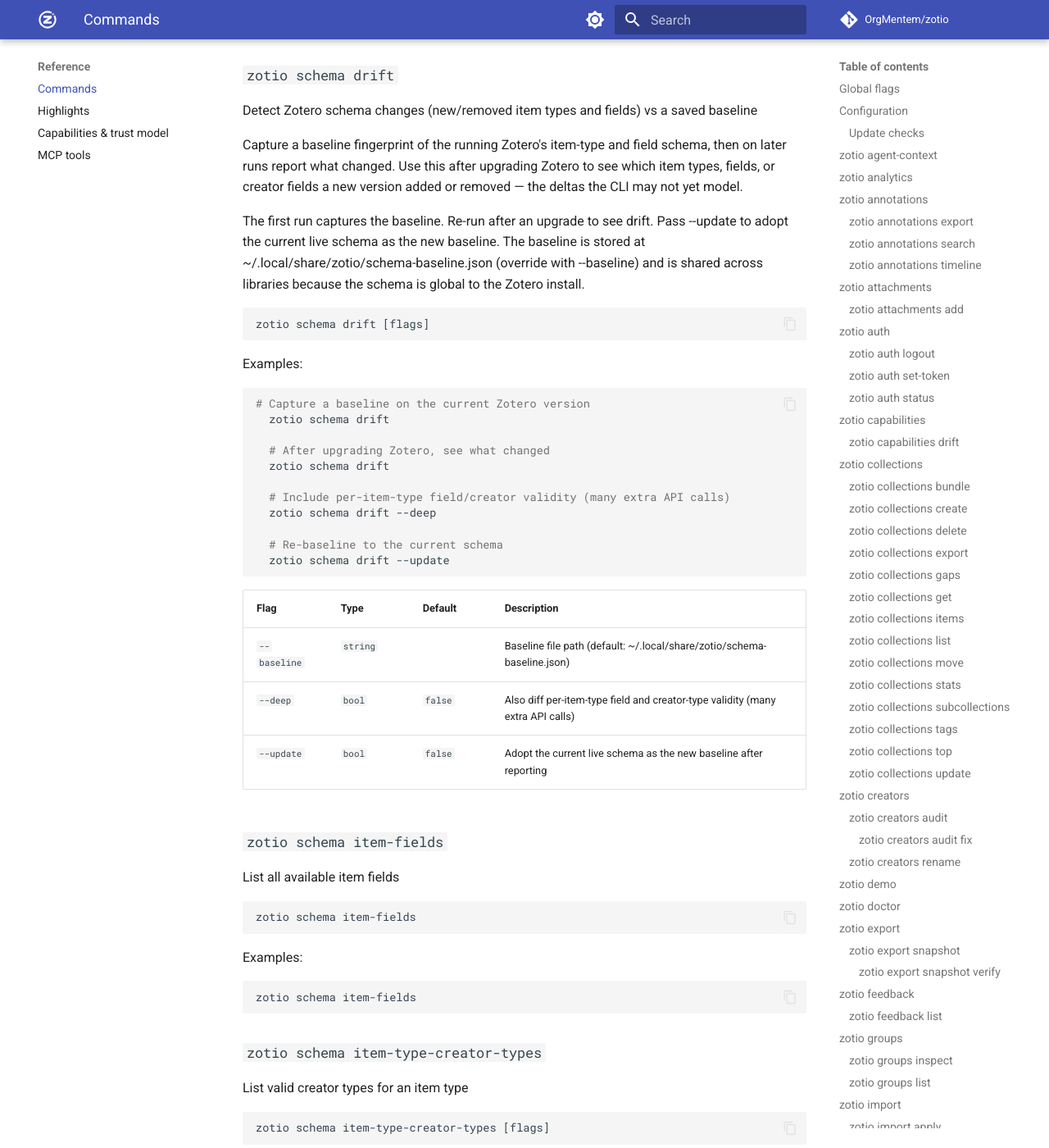
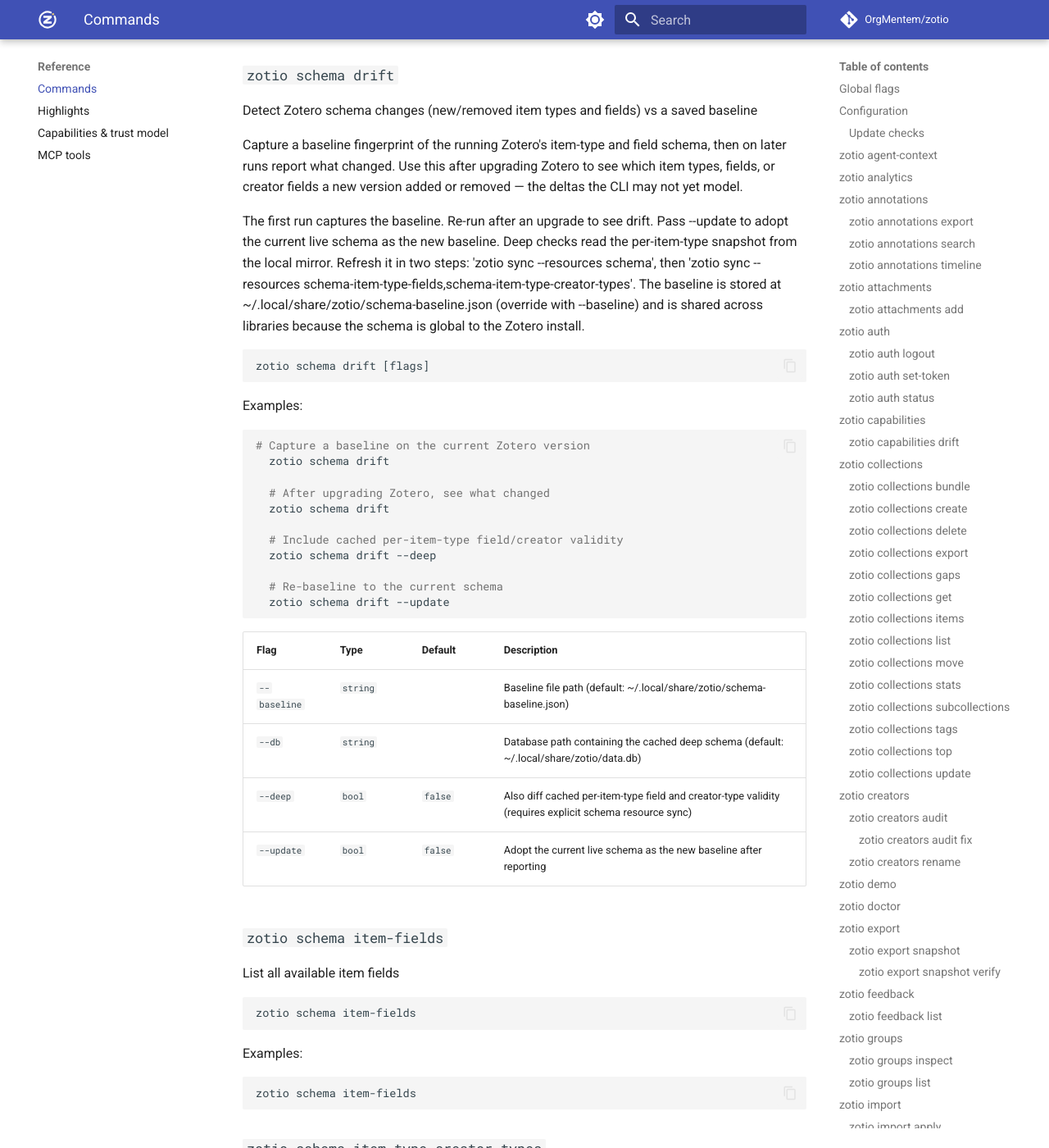
Before and after one commit to OrgMentem/zotio, an MkDocs documentation site: the page built from docs/reference/commands.md, in a window 1280 px wide and 1400 px high, scrolled down 61628 px. Shown: the whole window at 82% size. Built offline with MkDocs 1.6.1 and Material for MkDocs 9.7.7, drawn with Linux system fonts in a browser that asks for light colours; comment, search, counter and statistics services are not loaded; some of the changed text lies outside the part shown.

Commit message:
docs: record the backlog sweep and regenerate the derived surfaces
Command reference and the MCP mirror golden follow the sync --resources help
change; both are generated, so they move with it.

````diff
--- a/docs/reference/commands.md
+++ b/docs/reference/commands.md
@@ -2472,10 +2472,12 @@
 — the deltas the CLI may not yet model.
 
 The first run captures the baseline. Re-run after an upgrade to see drift. Pass
---update to adopt the current live schema as the new baseline. The baseline is
-stored at ~/.local/share/zotio/schema-baseline.json (override with
---baseline) and is shared across libraries because the schema is global to the
-Zotero install.
+--update to adopt the current live schema as the new baseline. Deep checks read
+the per-item-type snapshot from the local mirror. Refresh it in two steps:
+'zotio sync --resources schema', then 'zotio sync --resources schema-item-type-fields,schema-item-type-creator-types'.
+The baseline is stored at ~/.local/share/zotio/schema-baseline.json (override
+with --baseline) and is shared across libraries because the schema is global to
+the Zotero install.
 
 ```
 zotio schema drift [flags]
@@ -2490,7 +2492,7 @@
   # After upgrading Zotero, see what changed
   zotio schema drift
 
-  # Include per-item-type field/creator validity (many extra API calls)
+  # Include cached per-item-type field/creator validity
   zotio schema drift --deep
 
   # Re-baseline to the current schema
@@ -2500,7 +2502,8 @@
 | Flag | Type | Default | Description |
 | --- | --- | --- | --- |
 | `--baseline` | `string` |  | Baseline file path (default: ~/.local/share/zotio/schema-baseline.json) |
-| `--deep` | `bool` | `false` | Also diff per-item-type field and creator-type validity (many extra API calls) |
+| `--db` | `string` |  | Database path containing the cached deep schema (default: ~/.local/share/zotio/data.db) |
+| `--deep` | `bool` | `false` | Also diff cached per-item-type field and creator-type validity (requires explicit schema resource sync) |
 | `--update` | `bool` | `false` | Adopt the current live schema as the new baseline after reporting |
 
 ### `zotio schema item-fields`
@@ -2711,6 +2714,11 @@
 Supports resumable incremental sync (only fetches new data since the last sync)
 and full resync (--full, which also discards stored per-row versions).
 Once synced, use the 'search' command for instant full-text search.
+
+Per-item-type schema resources are excluded from the default sync because each
+selected resource makes one request per cached item type. Select
+schema-item-type-fields or schema-item-type-creator-types explicitly after the
+schema resource has populated the item-type list.
 
 Exit codes & warnings:
   Resources the API denies access to (HTTP 403, or HTTP 400 with an
@@ -2738,6 +2746,9 @@
   # Sync specific resources only
   zotio sync --resources channels,messages
 
+  # Cache per-item-type field validity (one request per cached item type)
+  zotio sync --resources schema-item-type-fields
+
   # Full resync (ignore previous checkpoint)
   zotio sync --full
 
@@ -2759,7 +2770,7 @@
 | `--fulltext` | `bool` | `false` | Also sync PDF full-text content (slower; one request per attachment) |
 | `--latest-only` | `bool` | `false` | Refresh head of each resource only; clears resume cursor and caps pages at 1. Mutually exclusive with --since (--since wins). |
 | `--max-pages` | `int` | `100` | Maximum pages to fetch per resource (0 = unlimited; cap-hit emits a sync_warning event) |
-| `--resources` | `stringSlice` | `[]` | Comma-separated resource types to sync (selecting items also syncs items-trash) |
+| `--resources` | `stringSlice` | `[]` | Comma-separated resource types to sync (items also syncs items-trash; per-item-type schema resources are explicit and cost one request per item type) |
 | `--since` | `int` | `0` | Only sync objects modified since this Zotero library version (0 = use stored checkpoint). Get versions from a prior sync or 'items list --since'. |
 | `--strict` | `bool` | `false` | Exit non-zero on any per-resource failure (default: only critical failures or all-resource failure exit non-zero). |
 
````
Also changed, not shown: CHANGELOG.md (+62 -0 lines), 1 other file.
